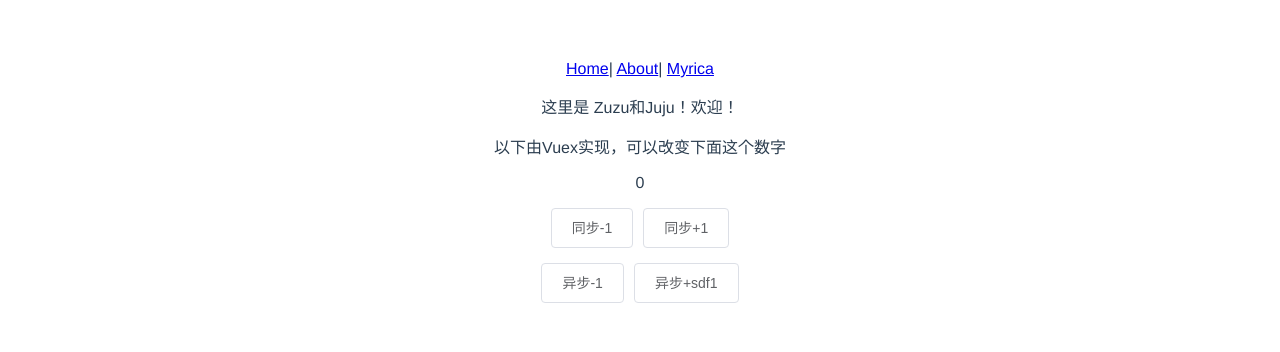
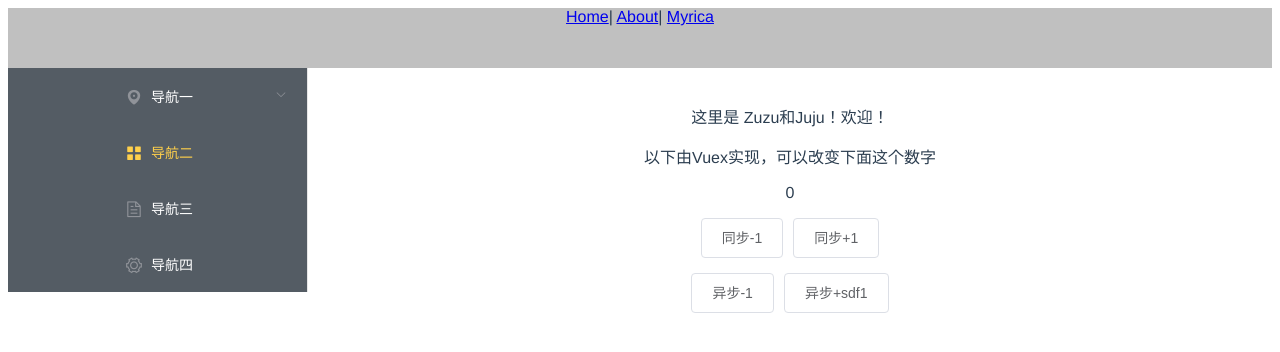
Before and after one commit to cai-yang/myrica-web, a Vue app: page /myrica in a window 1280 px wide. Shown: the top 352 px of the page. Built offline with nearby package versions, Linux system fonts and the light colour scheme.

Commit message:
初始化引用

```diff
--- a/src/App.vue
+++ b/src/App.vue
@@ -1,19 +1,32 @@
 <template>
   <div id="app">
-    <router-link to="/">Home</router-link>|
-    <router-link to="/about">About</router-link>|
-    <router-link to="/myrica">Myrica</router-link>
-    <router-view />
+    <el-container>
+      <el-header style="background-color:#c0c0c0;">
+        <router-link to="/">Home</router-link>|
+        <router-link to="/about">About</router-link>|
+        <router-link to="/myrica">Myrica</router-link>
+      </el-header>
+      <el-container>
+        <el-aside>
+          <side-menu />
+        </el-aside>
+        <el-main>
+          <router-view />
+        </el-main>
+      </el-container>
+    </el-container>
   </div>
 </template>
 
 <script>
 import HelloWorld from "./components/HelloWorld.vue";
+import SideMenu from "./components/MenuAside.vue";
 
 export default {
   name: "app",
   components: {
-    HelloWorld
+    HelloWorld,
+    SideMenu
   }
 };
 </script>
@@ -25,6 +38,6 @@
   -moz-osx-font-smoothing: grayscale;
   text-align: center;
   color: #2c3e50;
-  margin-top: 60px;
+  margin-top: 0px;
 }
 </style>
--- a/src/components/MenuAside.vue
+++ b/src/components/MenuAside.vue
@@ -1,3 +1,48 @@
 <template>
-  <el-menu></el-menu>
+  <div id="menu-aside">
+    <el-menu
+      default-active="2"
+      class="el-menu-vertical-demo"
+      background-color="#545c64"
+      text-color="#fff"
+      active-text-color="#ffd04b"
+    >
+      <el-submenu index="1">
+        <template slot="title">
+          <i class="el-icon-location"></i>
+          <span>导航一</span>
+        </template>
+        <el-menu-item-group>
+          <template slot="title">分组一</template>
+          <el-menu-item index="1-1">选项1</el-menu-item>
+          <el-menu-item index="1-2">选项2</el-menu-item>
+        </el-menu-item-group>
+        <el-menu-item-group title="分组2">
+          <el-menu-item index="1-3">选项3</el-menu-item>
+        </el-menu-item-group>
+        <el-submenu index="1-4">
+          <template slot="title">选项4</template>
+          <el-menu-item index="1-4-1">选项1</el-menu-item>
+        </el-submenu>
+      </el-submenu>
+      <el-menu-item index="2">
+        <i class="el-icon-menu"></i>
+        <span slot="title">导航二</span>
+      </el-menu-item>
+      <el-menu-item index="3">
+        <i class="el-icon-document"></i>
+        <span slot="title">导航三</span>
+      </el-menu-item>
+      <el-menu-item index="4">
+        <i class="el-icon-setting"></i>
+        <span slot="title">导航四</span>
+      </el-menu-item>
+    </el-menu>
+  </div>
 </template>
+
+<script>
+export default {
+  name: "SideMenu"
+};
+</script>
```
